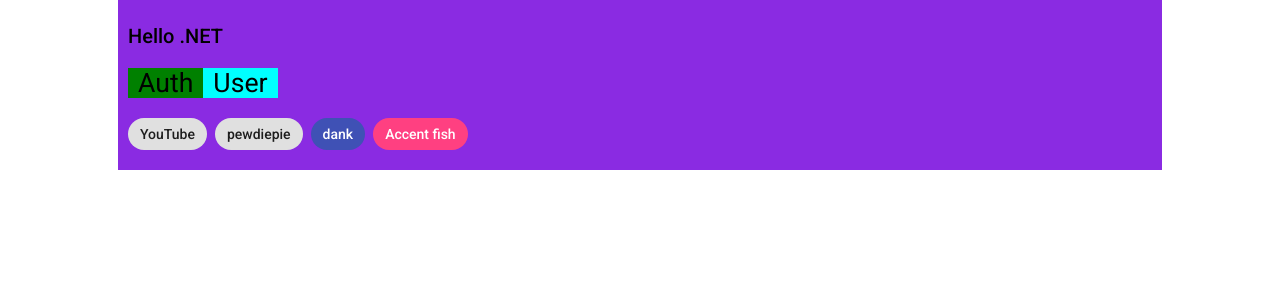
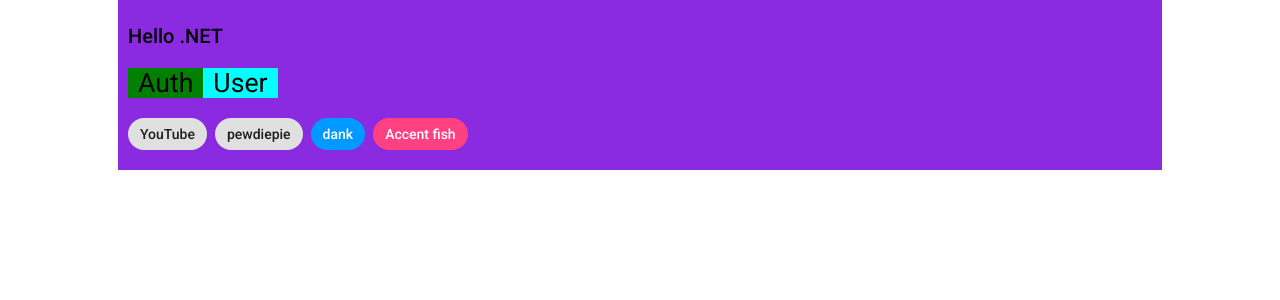
Before and after one commit to YourSenseiCreeper/MewaApp, an Angular app in the folder MewaAppBackend.WebApi/MewaAppFront/: page / in a window 1280 px wide. Shown: the top 300 px of the page. Built offline with nearby package versions, Linux system fonts and the light colour scheme.

Commit message:
Added primary color

```diff
--- a/MewaAppBackend.WebApi/MewaAppFront/src/styles.scss
+++ b/MewaAppBackend.WebApi/MewaAppFront/src/styles.scss
@@ -9,10 +9,45 @@
 // Be sure that you only ever include this mixin once!
 @include mat.core();
 
+//Mewa color
+/* For use in src/lib/core/theming/_palette.scss */
+$mewa-primary: (
+    50 : #e0f3ff,
+    100 : #b3e0ff,
+    200 : #80ccff,
+    300 : #4db8ff,
+    400 : #26a8ff,
+    500 : #0099ff,
+    600 : #0091ff,
+    700 : #0086ff,
+    800 : #007cff,
+    900 : #006bff,
+    A100 : #ffffff,
+    A200 : #f2f7ff,
+    A400 : #bfd6ff,
+    A700 : #a6c6ff,
+    contrast: (
+        50 : #000000,
+        100 : #000000,
+        200 : #000000,
+        300 : #000000,
+        400 : #000000,
+        500 : #ffffff,
+        600 : #ffffff,
+        700 : #ffffff,
+        800 : #ffffff,
+        900 : #ffffff,
+        A100 : #000000,
+        A200 : #000000,
+        A400 : #000000,
+        A700 : #000000,
+    )
+);
+
 // Define the palettes for your theme using the Material Design palettes available in palette.scss
 // (imported above). For each palette, you can optionally specify a default, lighter, and darker
 // hue. Available color palettes: https://material.io/design/color/
-$Angular-Mewa-primary: mat.define-palette(mat.$indigo-palette);
+$Angular-Mewa-primary: mat.define-palette($mewa-primary);
 $Angular-Mewa-accent: mat.define-palette(mat.$pink-palette, A200, A100, A400);
 
 // The warn palette is optional (defaults to red).
```
